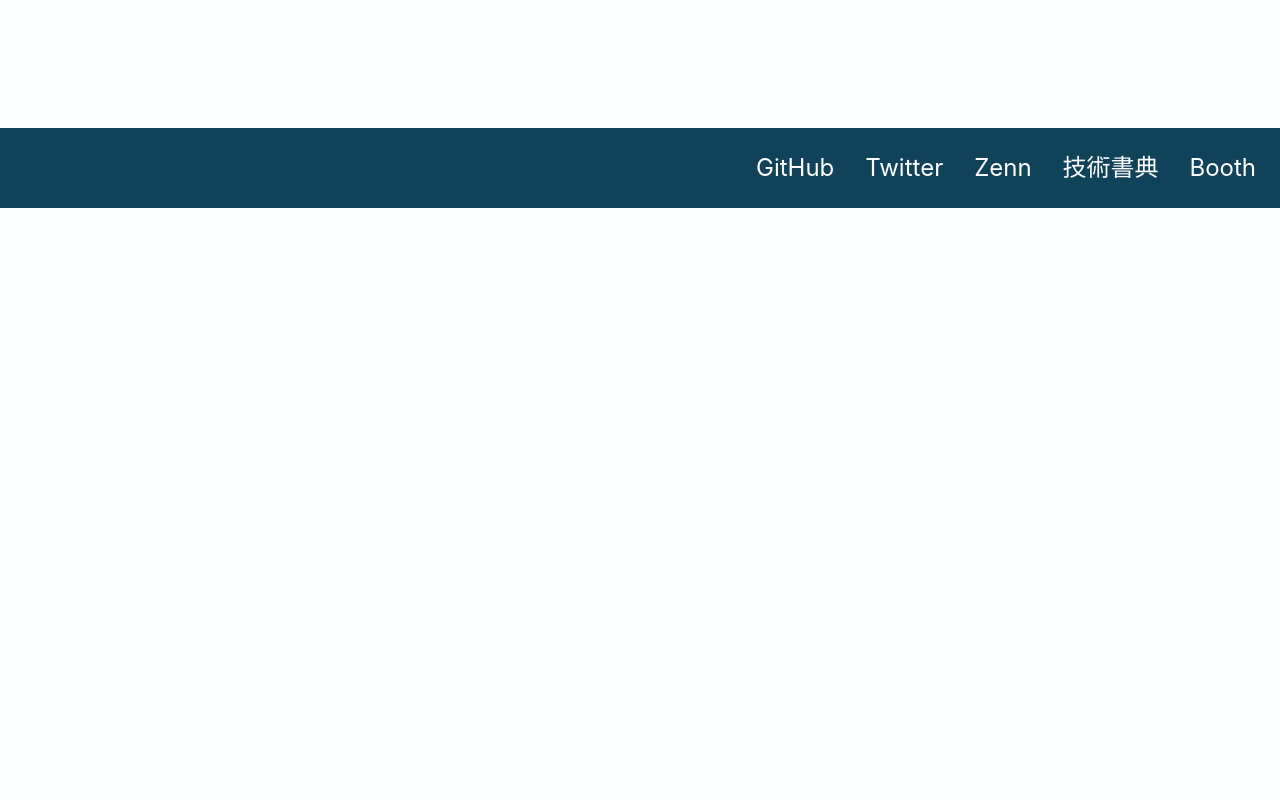
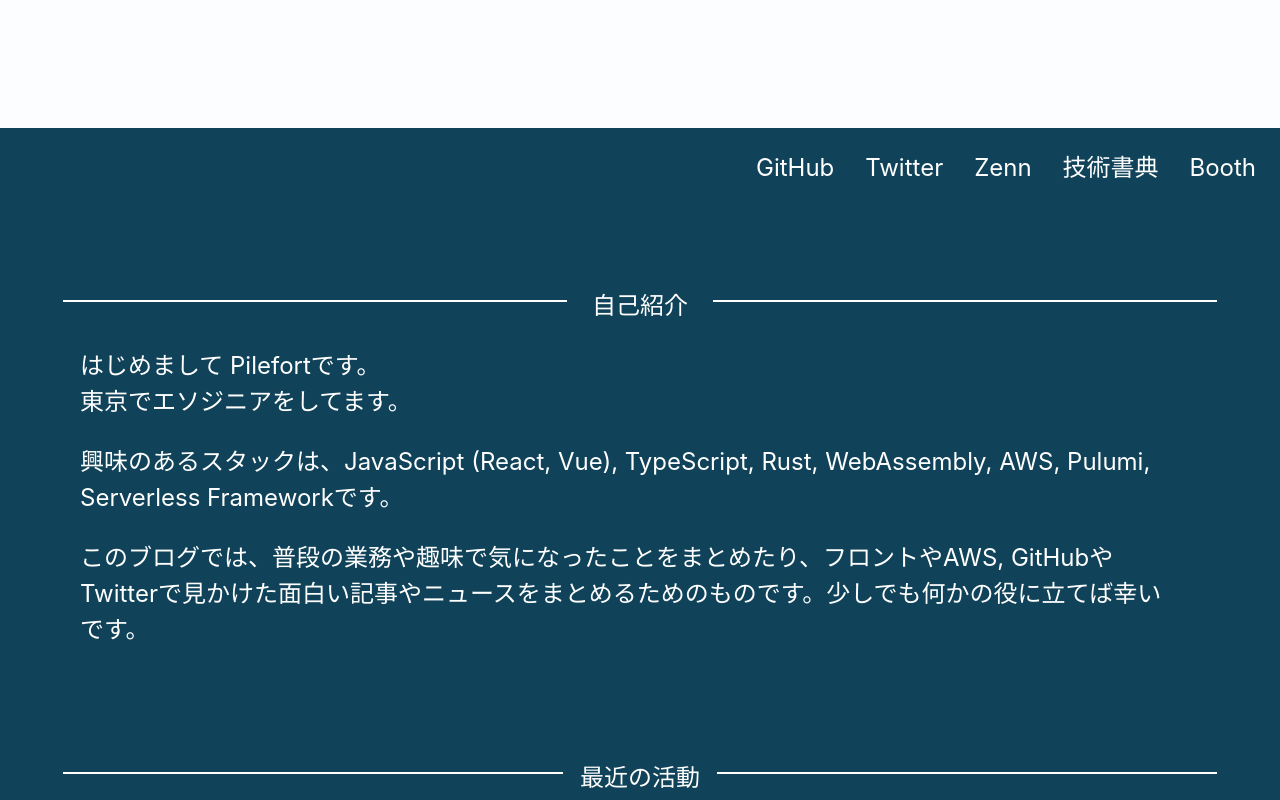
Before and after one commit to pilefort/blog, a Next.js app: page /scraps in a window 1280 px wide. Shown: the part 1000-1800 px from the top of the page. Before the commit the page ends 1208 px from the top, so only its background shows below. Built offline with nearby package versions, Linux system fonts and the light colour scheme.

Commit message:
fix footerの表示切り分けを修正しました

```diff
--- a/components/Layouts/Footer.tsx
+++ b/components/Layouts/Footer.tsx
@@ -3,41 +3,22 @@ import { LatestActivity } from './Footer/LatestActivity'
 import { Introduction } from './Footer/Introduction'
 import { FooterLinks } from './Footer/FooterLinks'
 
-import { useRouter } from 'next/router'
-import { useEffect, useState } from 'react'
-
 const Footer = () => {
-  const router = useRouter()
-  const [isRoute, setIsRoute] = useState(false)
-
-  useEffect(() => {
-    if (!router.isReady) return
-
-    const isRoute = router.asPath === '/'
-    setIsRoute(isRoute)
-  }, [router, router.isReady])
-
   return (
     <div>
       <FooterLinks />
-      {/* NOTE: ページの表示を早くするために、トップページでは簡略版のフッターを表示する */}
-      {isRoute ? (
-        <></>
-      ) : (
-        <></>
-        // <div className="h-auto bg-[#104359] text-white md:text-[24px]">
-        //   <div className="p-[16px] md:p-[80px]">
-        //     <div className="hr-with-title text-center md:w-[calc(100vw-160px)]">自己紹介</div>
-        //     <div className="mt-[24px] md:w-[calc(100vw-180px)]">
-        //       <Introduction />
-        //       <div className="mt-[64px] md:mt-[112px]">
-        //         <LatestActivity />
-        //       </div>
-        //     </div>
-        //     <Sitemap />
-        //   </div>
-        // </div>
-      )}
+      <div className="h-auto bg-[#104359] text-white md:text-[24px]">
+        <div className="p-[16px] md:p-[80px]">
+          <div className="hr-with-title text-center md:w-[calc(100vw-160px)]">自己紹介</div>
+          <div className="mt-[24px] md:w-[calc(100vw-180px)]">
+            <Introduction />
+            <div className="mt-[64px] md:mt-[112px]">
+              <LatestActivity />
+            </div>
+          </div>
+          <Sitemap />
+        </div>
+      </div>
     </div>
   )
 }
```
